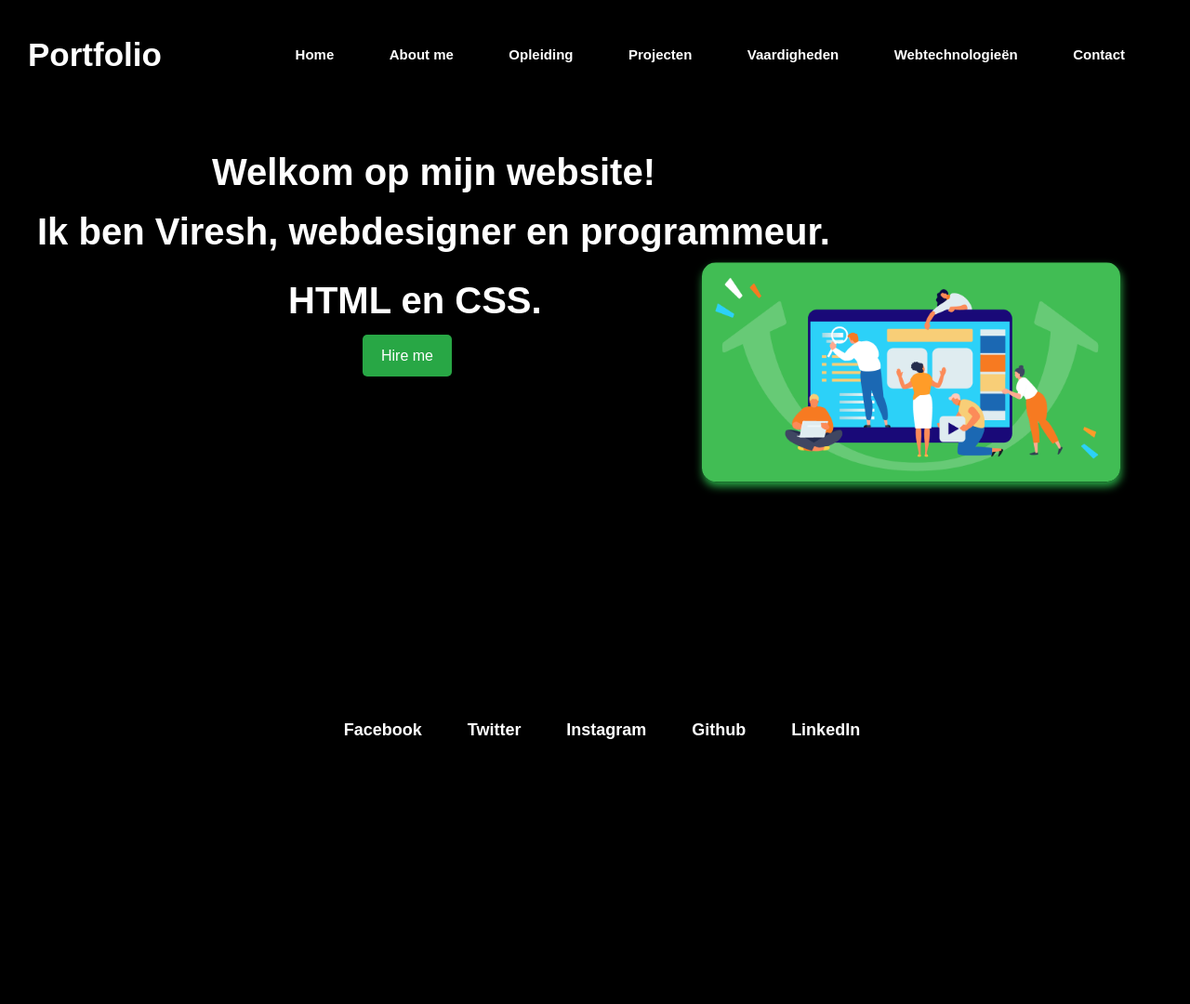
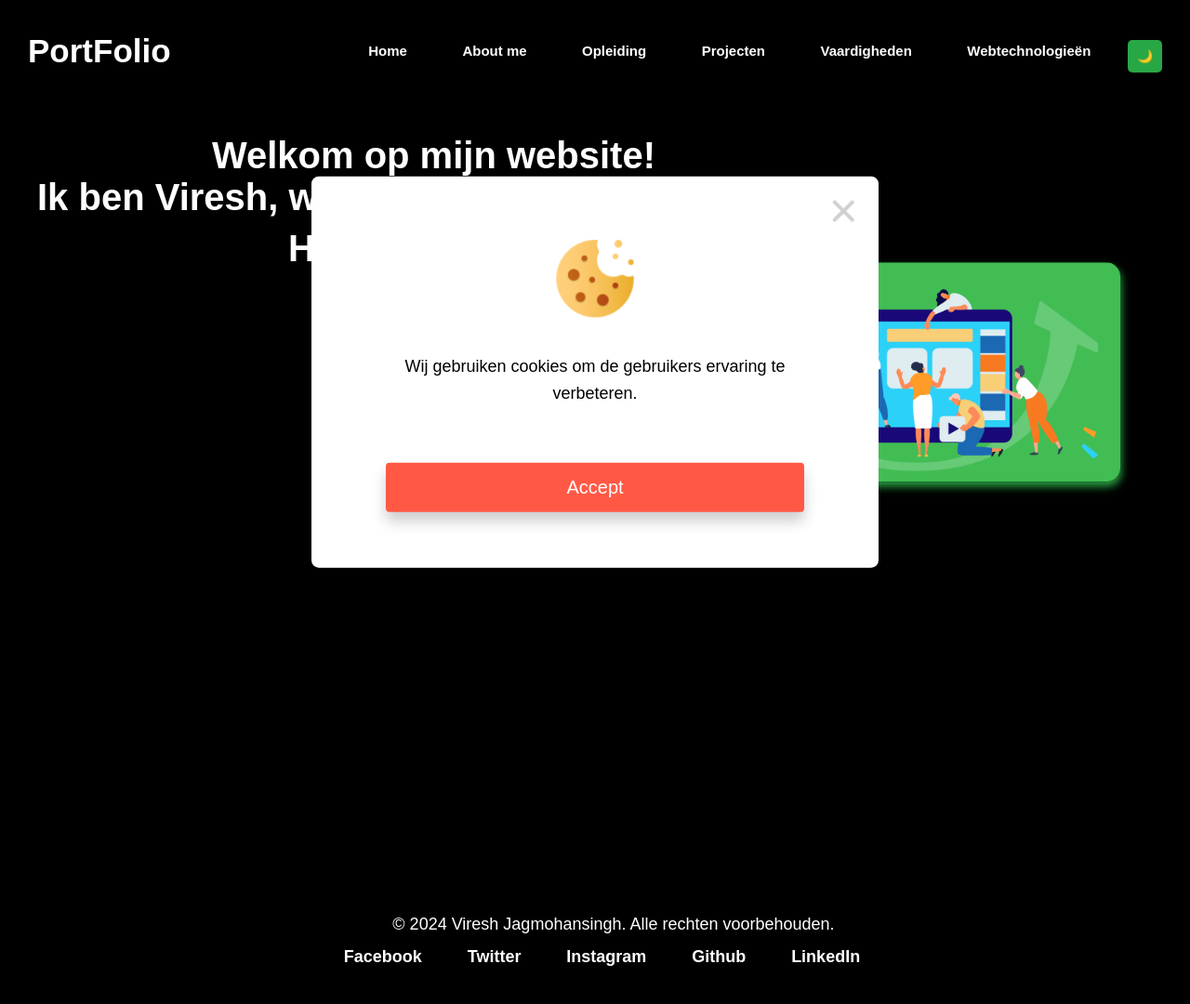
Before and after one commit to Reshyy445/PortfolioJavascript, a PHP site: page / in a window 1280 px wide. Shown: the whole page at 93% size. Before the commit the page ends 795 px from the top, so only its background shows below. Run offline with PHP 8.4, Linux system fonts and the light colour scheme.

Commit message:
Add files via upload
Week 2 Cookie-melding, light-mode en console log

```diff
--- a/untitled - kopie/Index.html
+++ b/untitled - kopie/Index.html
@@ -7,11 +7,11 @@
     <title>Portfolio van Viresh</title>
     <link rel="stylesheet" href="style.css">
 </head>
-<body>
+<body class="portfolio-page" onload="showModal()">
 <!-- Navbar -->
 <nav class="navbar">
     <div class="navdiv">
-        <div class="logo"><a href="Index.html">Portfolio</a></div>
+        <div class="logo"><a href="Index.html">Port<span>Folio</span></a></div>
         <ul>
             <li><a href="Index.html" class="button">Home</a></li>
             <li><a href="About-me.html" class="button">About me</a></li>
@@ -19,8 +19,8 @@
             <li><a href="Projecten.html" class="button">Projecten</a></li>
             <li><a href="CV.html" class="button">Vaardigheden</a></li>
             <li><a href="Programmeertalenopmaaktalen.html" class="button">Webtechnologieën</a></li>
-            <li><a href="Contact.html" class="button">Contact</a></li>
         </ul>
+        <button id="toggle-mode">🌙</button>
     </div>
 </nav>
 
@@ -29,7 +29,7 @@
     <h1>Welkom op mijn website!<br>Ik ben Viresh, webdesigner en programmeur.</h1>
     <h1 class="htmlencss">HTML en CSS.</h1>
 
-    <a href="Contact.html" class="hire-me-btn">Hire me</a>
+    <a href="Contact.html" class="hire-me-btn" onclick="logHireMeAction()">Hire me</a>
 </section>
 
 <!-- Afbeelding -->
@@ -50,5 +50,93 @@
         </ul>
     </div>
 </footer>
+
+<div id="modalbox">
+    <img src="img/cookies.png" class="cookies">
+    <p class="coo">Wij gebruiken cookies om de gebruikers ervaring te verbeteren.</p>
+    <button type="button" onclick="logAction()" class="effect-button">Accept</button>
+    <img src="img/close.png" class="close-icon" onclick="closeModal(); logCloseAction();">
+
+</div>
+
+<script>const toggleModeBtn = document.getElementById("toggle-mode");
+const body = document.querySelector(".portfolio-page");
+
+
+
+// Light/Dark mode toggle
+toggleModeBtn.addEventListener("click", () => {
+    body.classList.toggle("light-mode");
+    if (body.classList.contains("light-mode")) {
+        toggleModeBtn.textContent = "🌞";
+    } else {
+        toggleModeBtn.textContent = "🌙";
+    }
+// Light/Dark mode toggle
+    toggleModeBtn.addEventListener("click", () => {
+        body.classList.toggle("light-mode");
+
+        if (body.classList.contains("light-mode")) {
+            toggleModeBtn.textContent = "🌞";
+            console.log("Light mode is ingeschakeld");
+        } else {
+            toggleModeBtn.textContent = "🌙";
+            console.log("Dark mode is ingeschakeld");
+        }
+    });
+
+
+});
+function logAction() {
+    // Verberg de modal
+    const modalbox = document.getElementById("modalbox");
+    modalbox.style.display = "none";
+
+
+    console.log("Modal gesloten via de knop 'Accept'.");
+}
+function closeModal() {
+    const modalbox = document.getElementById("modalbox");
+    modalbox.style.display = "none";
+}
+
+function logCloseAction() {
+    console.log("De sluitknop is aangeklikt!");
+}
+
+
+// Cookie modal functions
+    let modalbox = document.getElementById("modalbox");
+
+    function showModal() {
+        setTimeout(() => {
+            modalbox.style.display = "block";
+        }, 2000);
+    }
+// Selecteer alle links in de sociale media lijst
+const socialLinks = document.querySelectorAll(".social-media a");
+
+// Voeg een click-eventlistener toe aan elke link
+socialLinks.forEach(link => {
+    link.addEventListener("click", (event) => {
+        console.log(`De link naar ${link.textContent} is aangeklikt.`);
+    });
+});
+// Selecteer alle links in de navigatie
+const navLinks = document.querySelectorAll('.button');
+
+// Voeg een eventlistener toe voor elke link
+navLinks.forEach(link => {
+    link.addEventListener('click', (event) => {
+        console.log(`${event.target.textContent} geklikt`);
+    });
+});
+
+
+
+
+
+
+</script>
 </body>
 </html>
--- a/untitled - kopie/Opleiding.html
+++ b/untitled - kopie/Opleiding.html
@@ -8,7 +8,7 @@
     <title>Document</title>
     <link rel="stylesheet" href="style.css">
 </head>
-<body3>
+<body>
 <nav class="navbar">
     <div class="navdiv">
         <div class="logo"><a href="Index.html">Portfolio</a></div>
@@ -67,5 +67,5 @@
 
 
 
-</body3>
+</body>
 </html>
--- a/untitled - kopie/Projecten.html
+++ b/untitled - kopie/Projecten.html
@@ -8,7 +8,7 @@
     <title>Document</title>
     <link rel="stylesheet" href="style.css">
 </head>
-<body>
+<body class="bodyContact">
 <nav class="navbar">
     <div class="navdiv">
         <div class="logo"><a href="Index.html">Portfolio</a></div>
--- a/untitled - kopie/style.css
+++ b/untitled - kopie/style.css
@@ -147,7 +138,7 @@
 
 
 /* Algemene stijl voor body en html om ervoor te zorgen dat de footer onderaan blijft */
-html, body {
+html, body.bodyContact{
     height: 100%;
     margin: 0;
     display: flex;
@@ -155,7 +146,7 @@
 }
 
 /* Zorg ervoor dat de content zich aanpast en de footer onderaan wordt gepositioneerd */
-body {
+body.bodyContact {
     display: flex;
     flex-direction: column;
     justify-content: space-between;
@@ -265,13 +248,6 @@
 
 
 
-body {
-    background-color: black; /* Achtergrondkleur */
-    font-family: Arial, sans-serif; /* Lettertype */
-    color: #333; /* Tekstkleur */
-    margin: 0; /* Verwijder standaard marges */
-    padding: 20px; /* Padding rondom de body */
-}
 
 
 
@@ -356,12 +326,7 @@
     font-size: 14px; /* Kleinere lettergrootte voor de footer */
 }
 
-body {
-    background-color: black ; /* Achtergrondkleur */
-    font-family: Arial, sans-serif; /* Lettertype */
-    margin: 0; /* Verwijder standaard marges */
-    padding: 20px; /* Padding rondom de body */
-}
+
 
 header {
     text-align: center; /* Centreert de header tekst */
@@ -452,12 +417,7 @@
     font-size: 14px; /* Kleinere lettergrootte voor de footer */
 }
 
-body {
-    background-color: black; /* Achtergrondkleur */
-    font-family: Arial, sans-serif; /* Lettertype */
-    margin: 0; /* Verwijder standaard marges */
-    padding: 20px; /* Padding rondom de body */
-}
+
 
 header {
     text-align: center; /* Centreert de header tekst */
@@ -505,15 +465,6 @@
 
 
 
-body {
-    font-family: 'Roboto', sans-serif;
-    margin: 0;
-    padding: 20px;
-    background-color: black;
-    color: black;
-    line-height: 1.6;
-
-}
 
 .cv-container {
     max-width: 900px;
@@ -1169,3 +1135,155 @@
     position: relative;
     left: 270px;
 }
+
+
+
+
+
+
+.cookies{
+    width: 100px;
+    margin-bottom: 15px;
+
+}
+
+.coo{
+    color: black;
+    font-family: 'Poppins', sans-serif;
+    font-size: 18px ;
+}
+
+
+
+#modalbox {
+    position: absolute;
+    top: 50%;
+    left: 50%;
+    transform: translate(-50%, -50% );
+    width: 80%;
+    max-width: 450px;
+    text-align: center;
+    padding: 60px 80px;
+    font-size: 18px;
+    font-weight: 500;
+    background: white;
+    border-radius: 8px;
+    display: none;
+
+}
+
+
+#modalbox button{
+    background: #ff5945;
+    color: #fff;
+    padding: 15px 0;
+    border-radius: 4px;
+    font-size: 20px;
+    font-weight: 500;
+    width: 100%;
+    border: 0;
+    outline: 0;
+    margin-top: 50px ;
+    cursor: pointer;
+    box-shadow: 0 10px 15px rgba(0, 0, 0, 0.2);
+
+}
+
+.close-icon{
+    width: 25px;
+    height: 25px;
+    position: absolute;
+    top: 25px;
+    right: 25px;
+    cursor: pointer;
+}
+
+
+
+#icon{
+    width: 30px;
+    cursor: pointer;
+}
+
+nav ul{
+    flex: 1;
+    text-align: right;
+}
+
+.effect-button {
+    padding: 10px 20px;
+    font-size: 16px;
+    background-color: #00bfff;
+    color: white;
+    border: none;
+    border-radius: 5px;
+    cursor: pointer;
+    transition: transform 0.3s ease;
+    box-shadow: 0 4px 6px rgba(0, 0, 0, 0.2);
+}
+
+.effect-button:hover {
+    transform: scale(1.1);
+    animation: pulse 1s infinite; /* Pulse-animatie bij hover */
+}
+
+
+
+
+
+
+
+
+
+
+
+
+
+
+
+
+
+
+
+
+/* Algemeen voor deze pagina */
+.portfolio-page {
+    color: #fff;
+    background: black;
+    font-family: 'Poppins', sans-serif;
+    transition: background 0.3s ease, color 0.3s ease;
+}
+
+/* Light mode specifiek voor portfolio-page */
+.portfolio-page.light-mode {
+    background: #f4f4f4;
+    color: #333;
+}
+
+/* Navbar light mode specifiek voor deze pagina */
+.portfolio-page.light-mode .navbar {
+    background-color: #fff;
+    box-shadow: 0 2px 4px rgba(0, 0, 0, 0.1);
+}
+
+.portfolio-page.light-mode .navbar a {
+    color: #333;
+}
+
+.portfolio-page.light-mode .navbar a:hover {
+    color: #00bfff;
+}
+
+/* Footer light mode specifiek */
+.portfolio-page.light-mode footer {
+    background-color: #eee;
+    color: #333;
+}
+
+.portfolio-page.light-mode footer a {
+    color: #00bfff;
+}
+
+.portfolio-page.light-mode footer a:hover {
+    color: #005f99;
+}
```
Also changed, not shown: other parts of untitled - kopie/style.css (+42 -50 lines), untitled - kopie/About-me.html (+0 -11 lines), untitled - kopie/Contact.html (+13 -2 lines), untitled - kopie/img/Cookie.png (added), untitled - kopie/img/close.png (added), untitled - kopie/img/cookies.png (added), untitled - kopie/img/moon.png (added), untitled - kopie/img/sun.png (added).
